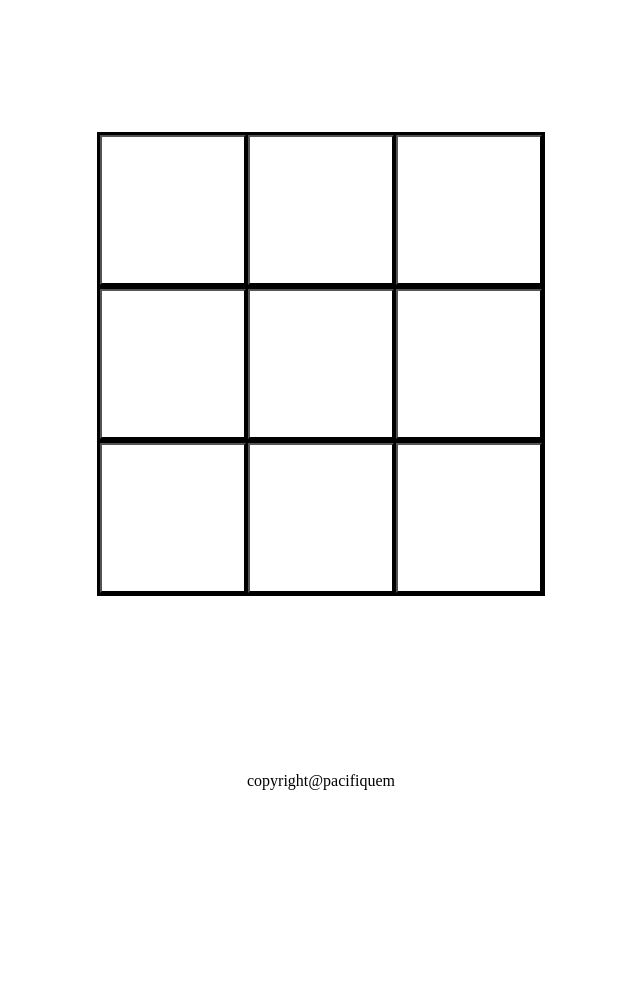
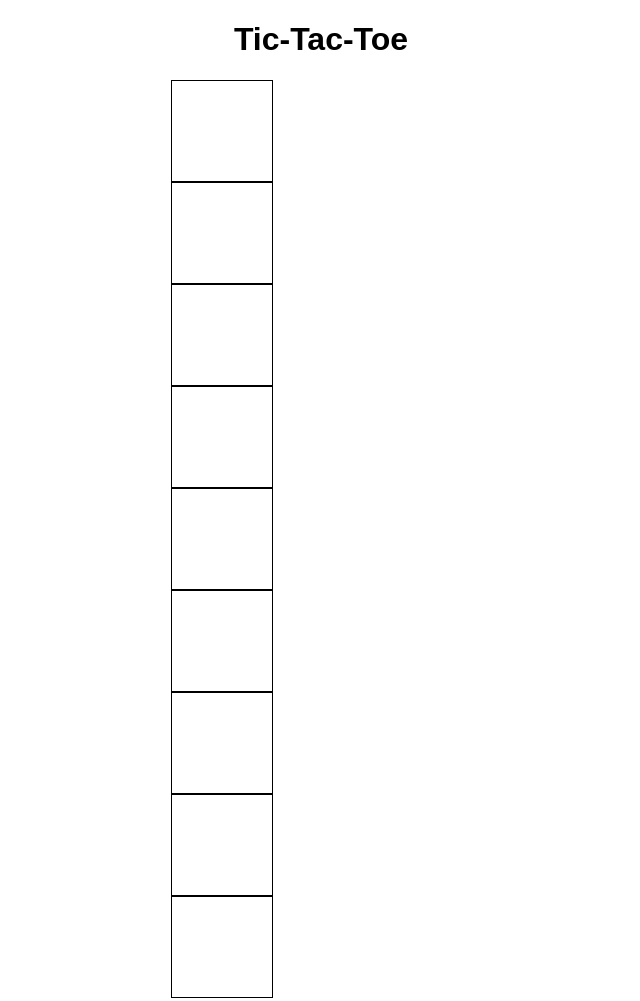
Before and after one commit to pacifiquem/node-notification-system, a plain HTML site: page index.html in a window 1280 px wide. Shown: the top 1001 px of the page, without its empty margins (319-959 px from the left). Before the commit the page ends 800 px from the top, so only its background shows below. Drawn offline with Linux system fonts and the light colour scheme.

Commit message:
senior developer finishing his job :lol

```diff
--- a/index.html
+++ b/index.html
@@ -9,43 +9,18 @@
     <title>TikTakToe | home</title>
 </head>
 <body>
-    <div class="container">
-        <div class="line">
-            <div class="squares">
-                <button class="mark"></button>
-            </div>
-            <div class="squares">
-                <button class="mark"></button>
-            </div>
-            <div class="squares">
-                <button class="mark"></button>
-            </div>
-        </div>
-        <div class="line">
-            <div class="squares">
-                <button class="mark"></button>
-            </div>
-            <div class="squares">
-                <button class="mark"></button>
-            </div>
-            <div class="squares">
-                <button class="mark"></button>
-            </div>
-        </div>
-        <div class="line">
-            <div class="squares">
-                <button class="mark"></button>
-            </div>
-            <div class="squares">
-                <button class="mark"></button>
-            </div>
-            <div class="squares">
-                <button class="mark"></button>
-            </div>
-        </div>
-    </div>
-    <div class="copyright">
-        <p>copyright<i>@</i>pacifiquem</p>
-    </div>
+  <h1>Tic-Tac-Toe</h1>
+  <div id="board">
+    <div class="cell"></div>
+    <div class="cell"></div>
+    <div class="cell"></div>
+    <div class="cell"></div>
+    <div class="cell"></div>
+    <div class="cell"></div>
+    <div class="cell"></div>
+    <div class="cell"></div>
+    <div class="cell"></div>
+  </div>
+  <button id="reset">Reset</button>
 </body>
 </html>
--- a/scripts/script.js
+++ b/scripts/script.js
@@ -1,41 +1,60 @@
-//set events
-const body = document.getElementsByTagName('body')[0];
-body.setAttribute('onload', 'setEvents()');
+var board = document.getElementById("board");
+var cells = board.getElementsByClassName("cell");
+var currentPlayer = "X";
 
-//global variables decralation
-const button = document.querySelectorAll('button');
-const line = document.getElementsByClassName('line');
-let winnerChecker = new Array(3); // array for checking winner
-let i, j;
-
-//function for setting events
-const setEvents = () => {
-    for(i=0; i<button.length; i++) {
-        button[i].setAttribute('onclick', 'markSelected_user(this)');
-    }
+// Reset the game
+function reset() {
+  for (var i = 0; i < cells.length; i++) {
+    cells[i].textContent = "";
+  }
+  currentPlayer = "X";
 }
 
-//function for marking user selected square
-const markSelected_user = (element) => {
-    element.setAttribute('class', 'selected-user');
-    setTimeout(markSelected_device, 800);
+// Handle a click on a cell
+function handleClick(event) {
+  var cell = event.target;
+  if (cell.textContent !== "") {
+    return;
+  }
+  cell.textContent = currentPlayer;
+  currentPlayer = currentPlayer === "X" ? "O" : "X";
+  checkWinner();
 }
 
-//function for marking device selected square
-const markSelected_device = () => {
-    button[5].setAttribute('class', 'selected-device');
-    setTimeout(checkWinnerHorizontally, 100)
+// Check for a winner
+function checkWinner() {
+  var winner = null;
+  // Check for a row winner
+  for (var i = 0; i < 3; i++) {
+    if (cells[i * 3].textContent === cells[i * 3 + 1].textContent === cells[i * 3 + 2].textContent && cells[i * 3].textContent !== "") {
+      winner = cells[i * 3].textContent;
+    }
+  }
+
+  // Check for a column winner
+  for (var i = 0; i < 3; i++) {
+    if (cells[i].textContent === cells[i + 3].textContent === cells[i + 6].textContent && cells[i].textContent !== "") {
+      winner = cells[i].textContent;
+    }
+  }
+
+  // Check for a diagonal winner
+  if (cells[0].textContent === cells[4].textContent === cells[8].textContent && cells[0].textContent !== "") {
+    winner = cells[0].textContent;
+  }
+
+  if (cells[2].textContent === cells[4].textContent === cells[6].textContent && cells[2].textContent !== "") {
+    winner = cells[2].textContent;
+  }
+
+  // If there is a winner, announce it
+  if (winner !== null) {
+    alert("The winner is " + winner);
+    reset();
+  }
 }
 
-//function for checking winner horizontally
-
-const checkWinnerHorizontally = () => {
-
-    for(i=0; i<line.length; i++) {
-
-        let square_line = line[i].childNodes;
-        for(j=0; j<square_line.length; i++) {
-            console.log(square_line[j]);
-        }
-    }
+// Initialize the game
+for (var i = 0; i < cells.length; i++) {
+  cells[i].addEventListener("click", handleClick);
 }
--- a/styles/styles.css
+++ b/styles/styles.css
@@ -1,63 +1,39 @@
-* {
+body {
+    font-family: sans-serif;
     margin: 0;
-    padding: 0;
-    box-sizing: border-box;
   }
 
-body {
-    background-color: rgba(255, 255, 255, 0.9);
+  h1 {
+    text-align: center;
   }
 
-.container {
-    width: 35vw;
-    height: 58vh;
-    margin: 16.5vh 32.5vw 0;
+  #board {
+    width: 300px;
+    margin: 0 auto;
   }
 
-.line {
-    width: 100%;
-    height: 33.3333%;
-    display: flex;
-    flex-direction: row;
-    flex-wrap: nowrap;
+  .cell {
+    width: 100px;
+    height: 100px;
+    border: 1px solid black;
+    cursor: pointer;
   }
 
-.squares {
-    width: 33.3333%;
-    height: 100%;
-    display: flex;
-    align-items: center;
-    justify-content: center;
-    box-shadow: 0 0 5px inset    rgba(223, 223, 223, 0.1);
+  .cell:hover {
+    background-color: lightgray;
   }
 
-.squares , .line, .container {
-    border: .5px solid black;
+  .cell.x {
+    background-color: red;
   }
 
-.mark {
-    width: 100%;
-    height: 100%;
-    background-color: white;
-}
-
-.selected-user {
-    width: 70%;
-    height: 85%;
-    border-radius: 50%;
+  .cell.o {
     background-color: blue;
   }
 
-.selected-device {
-    width: 48%;
-    height: 61%;
-    rotate: 45deg;
+  #reset {
+    margin-top: 10px;
     background-color: green;
+    color: white;
+    cursor: pointer;
   }
-
-.copyright {
-    display: flex;
-    justify-content: center;
-    align-items: center;
-    margin-top: 22vh;
-}
```
Lines whose indentation alone changed are shown as unchanged.
